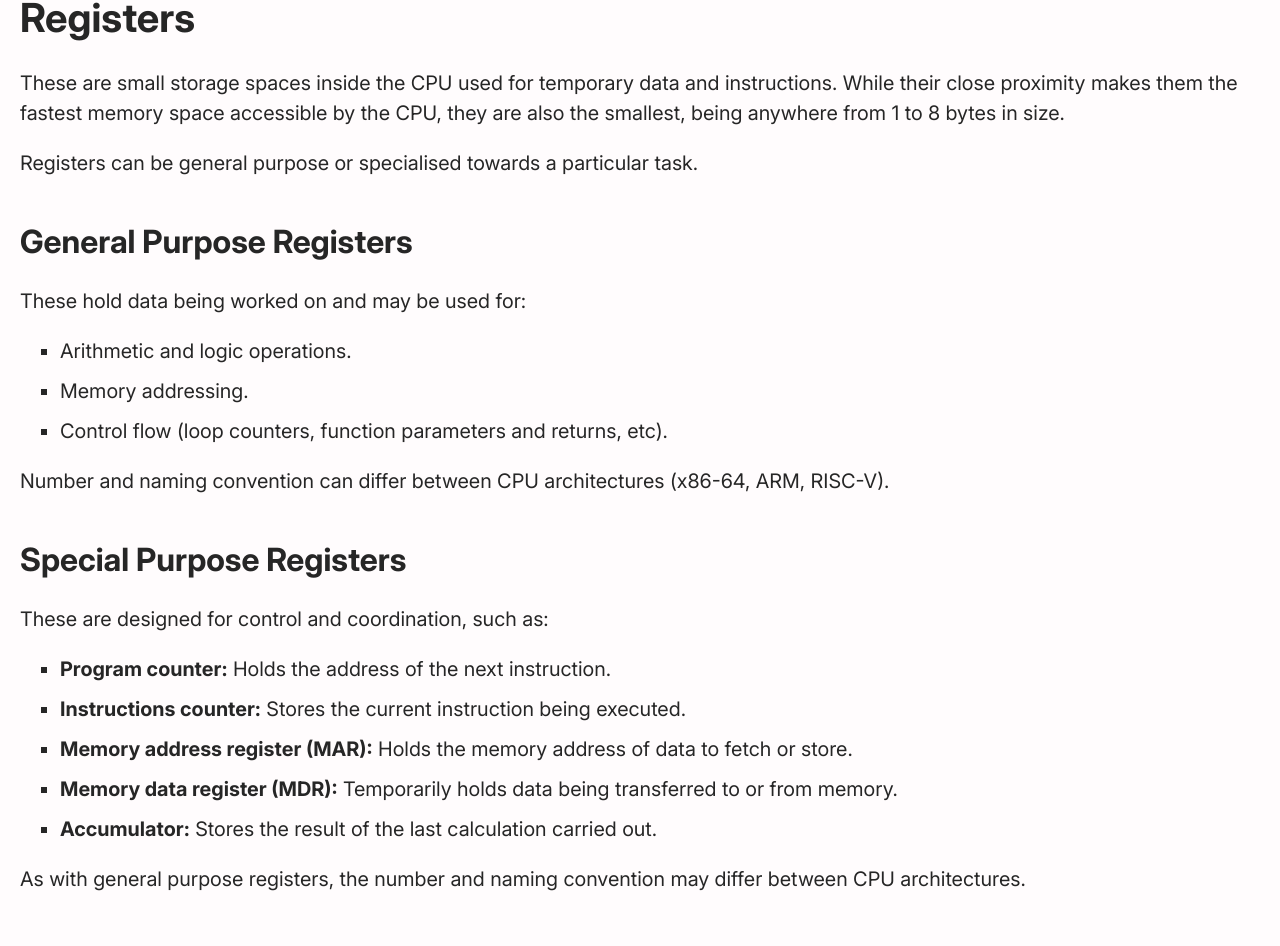
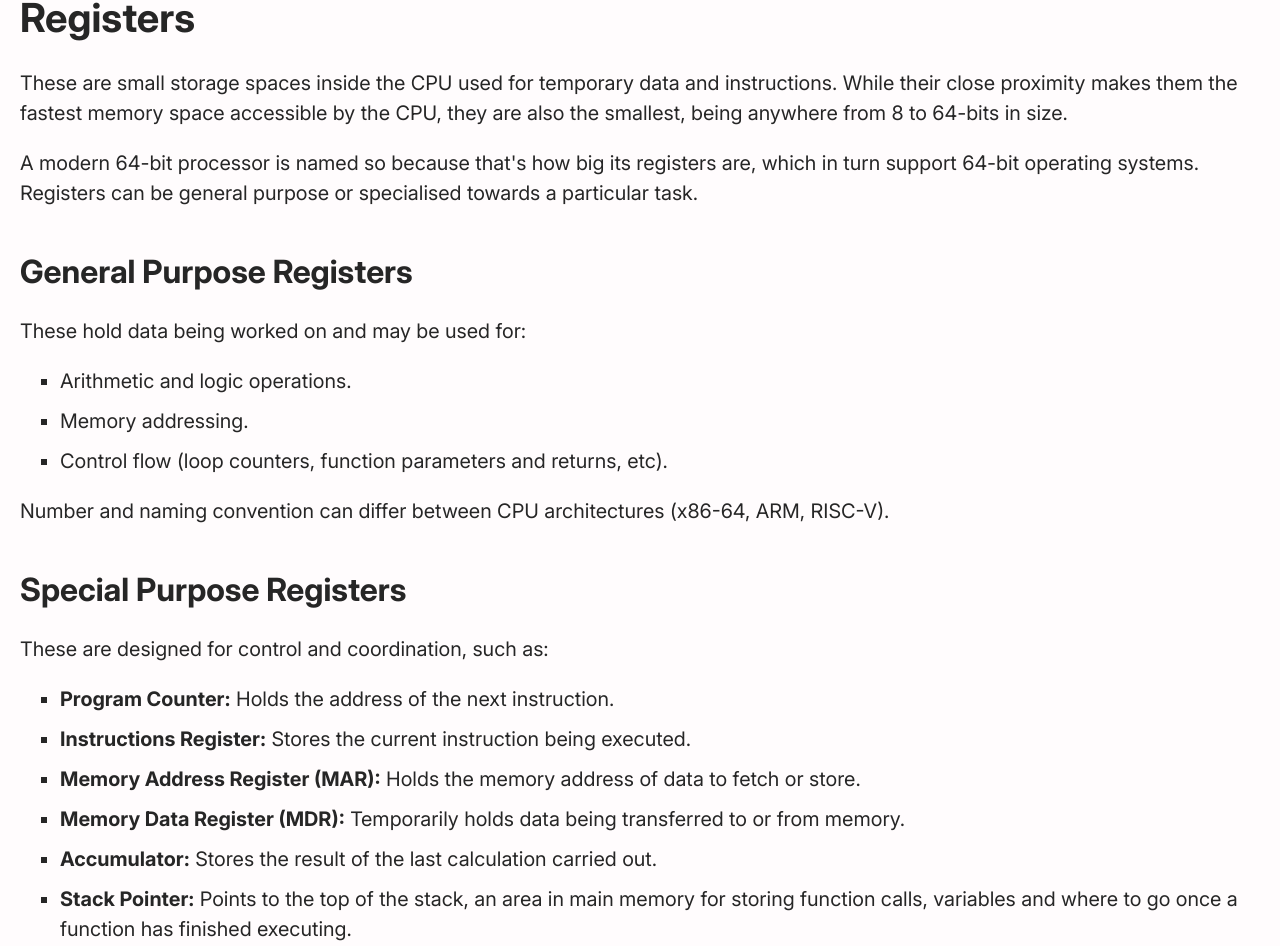
Before and after one commit to Christopher-Cannon/computer-systems-knowledge-base, a Vue app: page /cpu-architecture in a window 1280 px wide. Shown: the part 1424-2370 px from the top of the page. Built offline with nearby package versions, Linux system fonts and the light colour scheme.

Commit message:
Update CPU register details

```diff
--- a/src/pages/Cpu.vue
+++ b/src/pages/Cpu.vue
@@ -70,10 +70,12 @@ const prevNextNavData = {
             These are small storage spaces inside the CPU used for temporary
             data and instructions. While their close proximity makes them the
             fastest memory space accessible by the CPU, they are also the
-            smallest, being anywhere from 1 to 8 bytes in size.
+            smallest, being anywhere from 8 to 64-bits in size.
         </p>
 
         <p>
+            A modern 64-bit processor is named so because that's how big its
+            registers are, which in turn support 64-bit operating systems.
             Registers can be general purpose or specialised towards a particular
             task.
         </p>
@@ -102,24 +104,30 @@ const prevNextNavData = {
 
         <ul class="list">
             <li>
-                <b>Program counter:</b>
+                <b>Program Counter:</b>
                 Holds the address of the next instruction.
             </li>
             <li>
-                <b>Instructions counter:</b>
+                <b>Instructions Register:</b>
                 Stores the current instruction being executed.
             </li>
             <li>
-                <b>Memory address register (MAR):</b>
+                <b>Memory Address Register (MAR):</b>
                 Holds the memory address of data to fetch or store.
             </li>
             <li>
-                <b>Memory data register (MDR):</b>
+                <b>Memory Data Register (MDR):</b>
                 Temporarily holds data being transferred to or from memory.
             </li>
             <li>
                 <b>Accumulator:</b>
                 Stores the result of the last calculation carried out.
+            </li>
+            <li>
+                <b>Stack Pointer:</b>
+                Points to the top of the stack, an area in main memory for
+                storing function calls, variables and where to go once a
+                function has finished executing.
             </li>
         </ul>
 
@@ -275,7 +283,7 @@ const prevNextNavData = {
                 The CPU executes the instruction according to its op code.
                 <ul class="list !mb-[0.5rem]">
                     <li>
-                        This may involve moving or storing data, comparing
+                        This may involve storing data in a register, comparing
                         values or performing calculations using the ALU.
                     </li>
                 </ul>
--- a/src/pages/Glossary.vue
+++ b/src/pages/Glossary.vue
@@ -121,12 +121,12 @@ const cpuGlossary = [
         Term: "MAR",
         "Stands For": "Memory Address Register",
         Description:
-            "Holds the address of the next instruction in memory to be placed in the MDR.",
+            "Holds the address of the next piece of data in memory to be placed in the MDR.",
     },
     {
         Term: "MDR",
         "Stands For": "Memory Data Register",
-        Description: "Holds the next instruction for copying to the IR.",
+        Description: "Holds data to be retrieved from or sent to memory.",
     },
 ];
 
```
